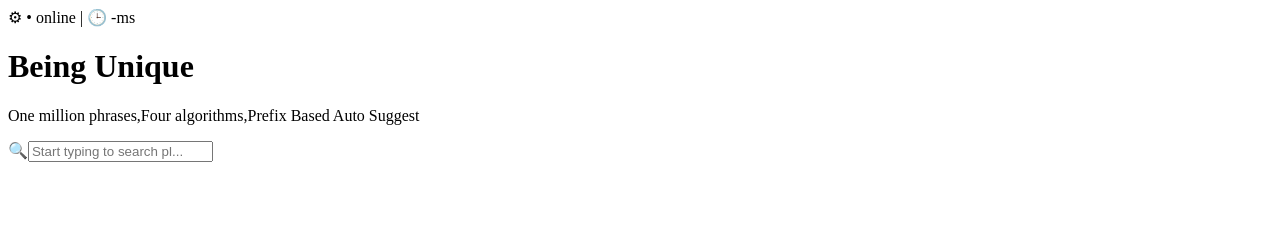
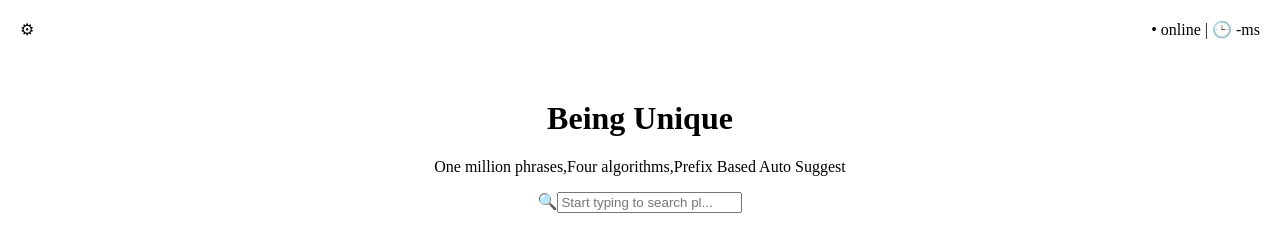
Before and after one commit to 24wh1a05e3/auto-suggest, a website: page frontend/pages/autosuggest.html in a window 1280 px wide. Drawn offline with Linux system fonts and the light colour scheme.

Commit message:
changes in auto-suggest

```diff
--- a/frontend/pages/autosuggest.html
+++ b/frontend/pages/autosuggest.html
@@ -4,13 +4,32 @@
     <meta charset="UTF-8">
     <meta name="viewport" content="width=device-width, initial-scale=1.0">
     <title>Document</title>
+    <style>
+        .left-bar {
+            position: fixed;
+            top: 20px;
+            left: 20px;
+        }
+        .right-bar {
+            position: fixed;
+            top: 20px;
+            right: 20px;
+        }
+        .search-section {
+            text-align: center;
+            margin-top: 100px;
+        }
+    </style>
 </head>
 <body>
-    <span>&#9881; </span>
-    <span>&#x2022; online | &#x1F552; -ms</span>
+    <div>
+    <span class="left-bar">&#9881; </span>
+    <span class="right-bar">&#x2022; online | &#x1F552; -ms</span>
+    </div>
+    <div class="search-section">
     <h1>Being Unique</h1>
     <p>One million phrases,Four algorithms,Prefix Based Auto Suggest</p>
-    <span> &#128269;<input placeholder="Start typing to search pl..."></span>
-
+    <span id="s3"> &#128269;<input placeholder="Start typing to search pl..."></span>
+    </div>
 </body>
 </html>
```
